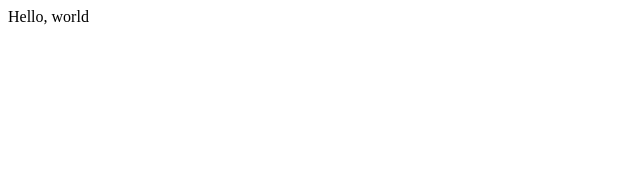
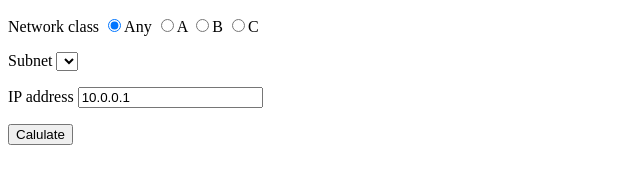
Before and after one commit to psychoAB/IP-Subnet-Calulator, a plain HTML site: page index.html in a window 1280 px wide. Shown: the whole page, without its empty margins (0-640 px from the left). Drawn offline with Linux system fonts and the light colour scheme.

Commit message:
add base of webpage element

```diff
--- a/index.html
+++ b/index.html
@@ -1,11 +1,39 @@
 <!DOCTYPE html>
 <html>
+
 <head>
-    <title>Hello, world</title>
+    <title>IP Subnet calulator</title>
 </head>
 
 <body>
-    Hello, world
+    <p>
+        <form id="radioForm">
+            Network class
+            <input type="radio" name="networkClass" value="any" checked>Any
+            <input type="radio" name="networkClass" value="a">A
+            <input type="radio" name="networkClass" value="b">B
+            <input type="radio" name="networkClass" value="c">C
+        </form>
+    </p>
+
+    <p>
+        Subnet
+        <select id="subnetSelect"></select>
+    </p>
+
+    <p>
+        IP address
+        <input type="text" id="ipAddess" name="ipAddress" value="10.0.0.1">
+    </p>
+
+    <p>
+        <input type="button" value="Calulate">
+    </p>
+
+    <p>
+        <table id="infoTable"></table>
+    </p>
+
 </body>
 
 </html>
```
